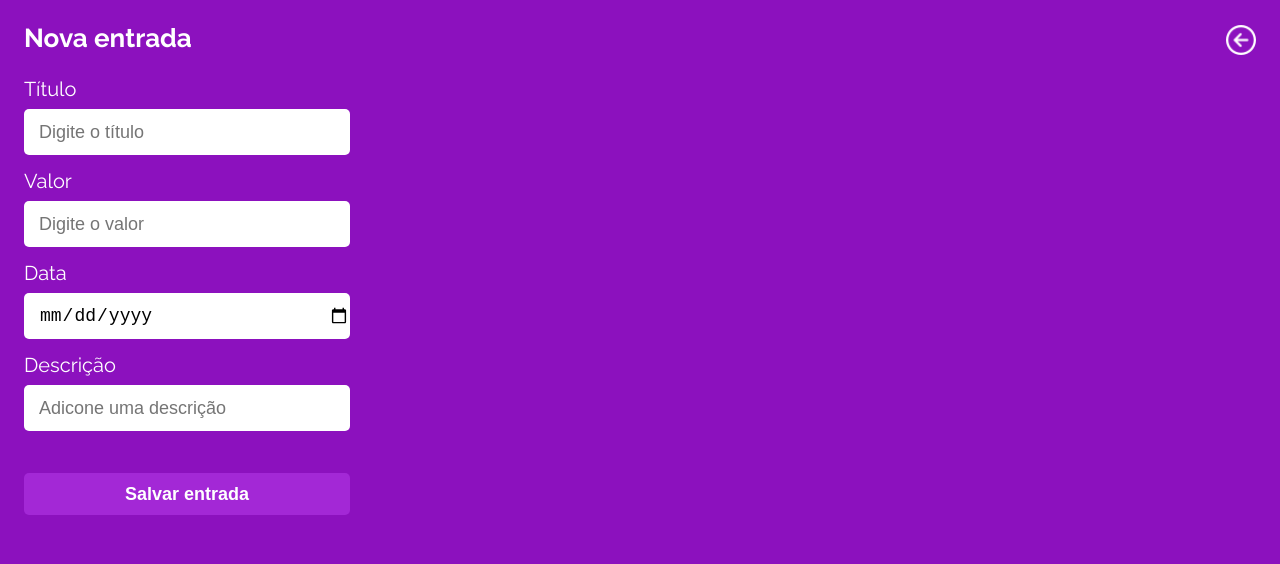
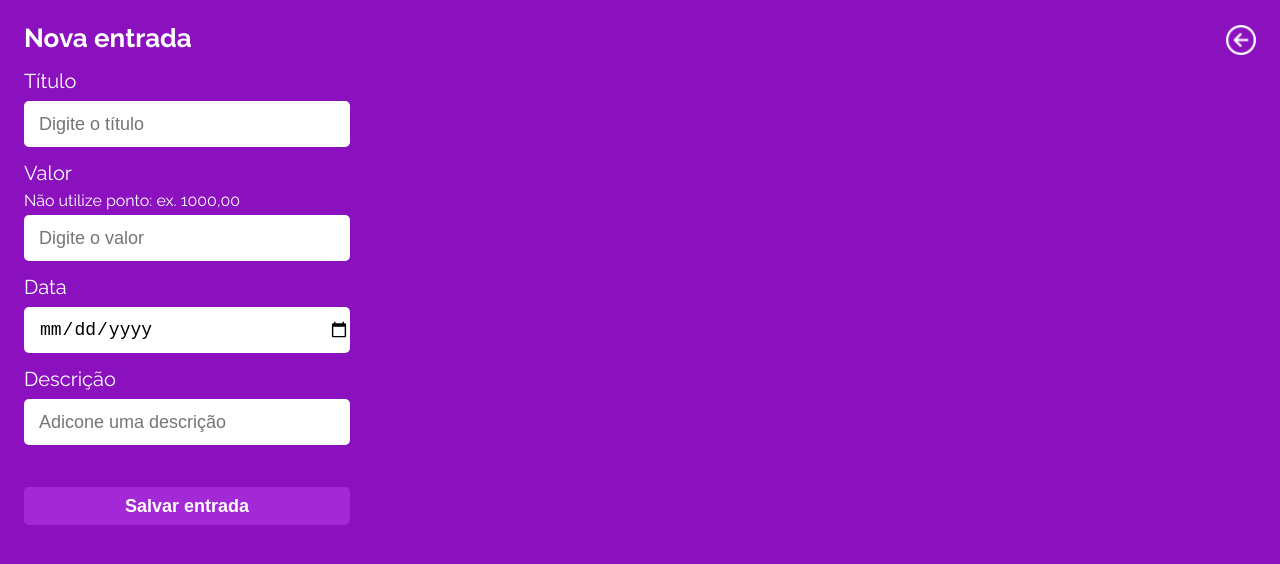
Before and after one commit to Laisses/-driven-my-wallet-front-end, a React (Create React App) app: page /transactions/add-inflow in a window 1280 px wide. Shown: the top 564 px of the page. Built offline with nearby package versions, Linux system fonts and the light colour scheme; a web font is replaced by a local one.

Commit message:
Inflow, Outflow, Edit.js: add a currency validation

```diff
--- a/src/components/Common.js
+++ b/src/components/Common.js
@@ -28,7 +28,7 @@ export const Header = styled.h1`
     font-weight: bold;
     color: #ffffff;
     margin-top: 25px;
-    margin-bottom: 28px;
+    margin-bottom: 20px;
 `;
 
 export const NavHeader = styled.div`
@@ -75,7 +75,7 @@ export const TextLabel = styled.label`
 
 export const ConfirmationButton = styled.button`
     width: 326px;
-    height: 42px;
+    height: 38px;
     color: #ffffff;
     font-size: 18px;
     font-weight: bold;
@@ -196,3 +196,9 @@ export const BackIcon = styled.img`
     width: 30px;
     height: 30px;
 `;
+
+export const Example = styled.p`
+    font-size: 16px;
+    color: #ffffff;
+    margin-bottom: 6px;
+`;
--- a/src/components/Edit.js
+++ b/src/components/Edit.js
@@ -1,4 +1,4 @@
-import { Container, Header, NavHeader, BackIcon, Form, TextInput, TextLabel, ConfirmationButton, SmallButtonLoading, EditLoading } from "./Common";
+import { Container, Header, NavHeader, BackIcon, Form, TextInput, TextLabel, ConfirmationButton, SmallButtonLoading, EditLoading, Example } from "./Common";
 import styled from "styled-components";
 import { BASE_URL } from "./constants";
 import { useContext, useState, useEffect } from "react";
@@ -37,6 +37,11 @@ export const Edit = () => {
         }
     };
 
+    const handleCurrency = string => {
+        const regex = /^[0-9]+(\,[0-9]{1,2})?$/;
+        return regex.test(string);
+    };
+
     const editTransaction = async () => {
         if (buttonDisabled) {
             alert("Faça uma alteração antes de salvar!");
@@ -54,6 +59,9 @@ export const Edit = () => {
 
         setLoading(true);
 
+        const validatedCurrency = handleCurrency(payload.amount);
+
+        if (validatedCurrency) {
             try {
                 await axios.put(`${BASE_URL}/transactions/${id}`, payload, config);
                 alert("Transação editada com sucesso!");
@@ -62,6 +70,10 @@ export const Edit = () => {
 
             } catch (err) {
                 alert(err.response.data.message);
+                setLoading(false);
+            }
+        } else {
+            alert("O valor deve estar no formato correto!");
             setLoading(false);
         }
     };
@@ -109,6 +121,7 @@ export const Edit = () => {
                         required
                     />
                     <TextLabel htmlFor="amount">Valor</TextLabel>
+                    <Example>Não utilize ponto: ex. 1000,00</Example>
                     <TextInput
                         type="text"
                         id="amount"
--- a/src/components/Inflow.js
+++ b/src/components/Inflow.js
@@ -1,4 +1,4 @@
-import { Container, Header, NavHeader, BackIcon, Form, TextInput, TextLabel, ConfirmationButton, SmallButtonLoading } from "./Common";
+import { Container, Header, NavHeader, BackIcon, Form, TextInput, TextLabel, ConfirmationButton, SmallButtonLoading, Example } from "./Common";
 import styled from "styled-components";
 import { BASE_URL } from "./constants";
 import { useContext, useState } from "react";
@@ -13,7 +13,10 @@ export const Inflow = () => {
     const [form, setForm] = useState({ title: "", amount: "", date: "", description: "", type: "inflow" });
     const navigate = useNavigate();
 
-
+    const handleCurrency = string => {
+        const regex = /^[0-9]+(\,[0-9]{1,2})?$/;
+        return regex.test(string);
+    };
 
     const sendTransaction = async () => {
         setLoading(true);
@@ -24,6 +27,9 @@ export const Inflow = () => {
             }
         };
 
+        const validatedCurrency = handleCurrency(form.amount);
+
+        if(validatedCurrency) {
             try {
                 await axios.post(`${BASE_URL}/transactions`,form, config);
                 alert("Transação cadastrada com sucesso!");
@@ -31,6 +37,10 @@ export const Inflow = () => {
                 setLoading(false);
             } catch(err) {
                 alert(err.response.data.message);
+                setLoading(false);
+            }
+        } else {
+            alert("O valor deve estar no formato correto!");
             setLoading(false);
         }
     };
@@ -67,6 +77,7 @@ export const Inflow = () => {
                     required
                 />
                 <TextLabel htmlFor="amount">Valor</TextLabel>
+                <Example>Não utilize ponto: ex. 1000,00</Example>
                 <TextInput
                     type="text"
                     id="amount"
--- a/src/components/Outflow.js
+++ b/src/components/Outflow.js
@@ -1,4 +1,4 @@
-import { Container, Header, NavHeader, BackIcon, Form, TextInput, TextLabel, ConfirmationButton, SmallButtonLoading } from "./Common";
+import { Container, Header, NavHeader, BackIcon, Form, TextInput, TextLabel, ConfirmationButton, SmallButtonLoading, Example } from "./Common";
 import styled from "styled-components";
 import { BASE_URL } from "./constants";
 import { useContext, useState } from "react";
@@ -13,6 +13,11 @@ export const Outflow = () => {
     const [form, setForm] = useState({ title: "", amount: "", date: "", description: "", type:"outflow" });
     const navigate = useNavigate();
 
+    const handleCurrency = string => {
+        const regex = /^[0-9]+(\,[0-9]{1,2})?$/;
+        return regex.test(string);
+    };
+
     const sendTransaction = async () => {
         setLoading(true);
 
@@ -22,13 +27,20 @@ export const Outflow = () => {
             }
         };
 
+        const validatedCurrency = handleCurrency(form.amount);
+
+        if(validatedCurrency) {
             try {
-            await axios.post(`${BASE_URL}/transactions`, form, config);
+                await axios.post(`${BASE_URL}/transactions`,form, config);
                 alert("Transação cadastrada com sucesso!");
                 navigate("/transactions");
                 setLoading(false);
             } catch(err) {
                 alert(err.response.data.message);
+                setLoading(false);
+            }
+        } else {
+            alert("O valor deve estar no formato correto!");
             setLoading(false);
         }
     };
@@ -66,6 +78,7 @@ export const Outflow = () => {
                     required
                 />
                 <TextLabel htmlFor="amount">Valor</TextLabel>
+                <Example>Não utilize ponto: ex. 1000,00</Example>
                 <TextInput
                     type="text"
                     id="amount"
```
Lines whose indentation alone changed are shown as unchanged.
